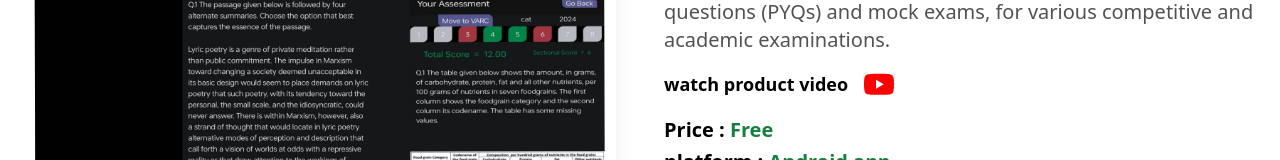
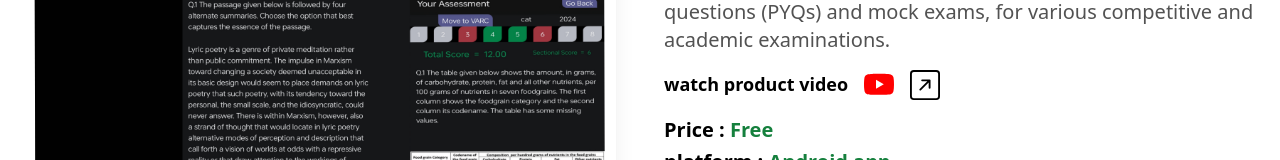
Before and after one commit to Adityaraj88096/kaulantech, a Next.js app: page / in a window 1280 px wide. Shown: the part 1345-1505 px from the top of the page. Built offline with nearby package versions, Linux system fonts and the light colour scheme.

Commit message:
Added link to playstore

```diff
--- a/src/component/ProductsSection.tsx
+++ b/src/component/ProductsSection.tsx
@@ -12,7 +12,7 @@ const projects = [
     image: "/prepgame.jpg",
     youtube: "",
     // github: "https://github.com/hqasmei/thankful-thoughts",
-    link: "/",
+    link: "https://play.google.com/store/apps/details?id=com.kaulantech.prepgame&hl=en-US&ah=OoCsJnR5hRsxZzkYlKBvJcURavI",
     price: 'Free',
     platform: "Android app",
     purpose: 'To Increase efficiency of students and professionals.',
@@ -58,7 +58,7 @@ const ProductsSection = () => {
               <SlideUp offset="-300px 0px -300px 0px">
                 <div className="flex flex-col animate-slideUpCubiBezier animation-delay-2 md:flex-row md:space-x-12">
                   <div className=" md:w-1/2">
-                    {/* <Link href={project.link}> */}
+                    <Link href={project.link}>
                       <Image
                         src={project.image}
                         alt=""
@@ -66,7 +66,7 @@ const ProductsSection = () => {
                         height={1000}
                         className="rounded-xl shadow-xl hover:opacity-70"
                       />
-                    {/* </Link> */}
+                    </Link>
                   </div>
                   <div className="mt-8 md:w-1/2">
                     <h1 className="text-4xl font-bold mb-6">{project.name}</h1>
@@ -82,12 +82,12 @@ const ProductsSection = () => {
                           className="hover:-translate-y-1 transition-transform cursor-pointer"
                         />
                       </Link>
-                      {/* <Link href={project.link} target="_blank">
+                      <Link href={project.link} target="_blank">
                         <BsArrowUpRightSquare
                           size={30}
                           className="hover:-translate-y-1 transition-transform cursor-pointer"
                         />
-                      </Link> */}
+                      </Link>
                     </div>
                       <div className="font-bold text-xl mt-4">Price : <span className="text-green-700 font-i">{project.price}</span></div>
                       <div className="font-bold text-xl mt-1">platform : <span className="text-green-700 font-i">{project.platform}</span></div>
```
